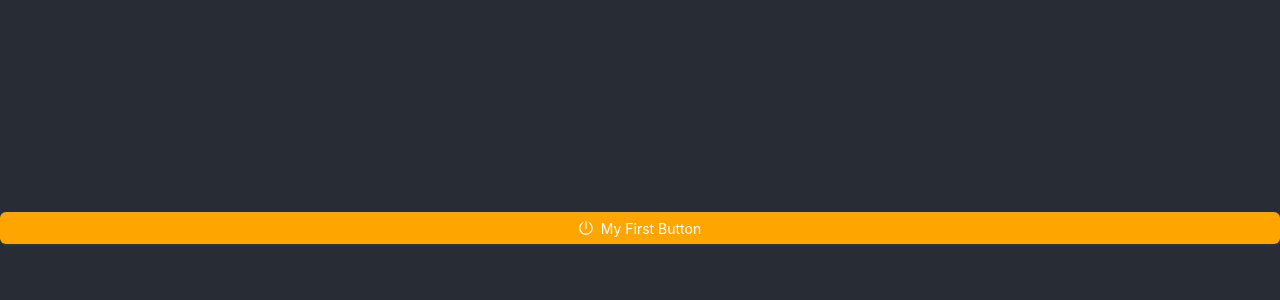
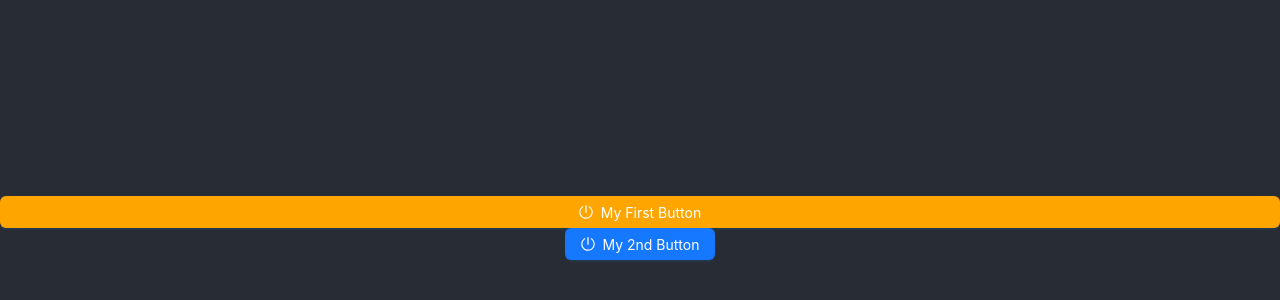
Before and after one commit to Shivani-Chandratike/first-app, a React (Create React App) app: page / in a window 1280 px wide. Shown: the part 172-472 px from the top of the page. Built offline with nearby package versions, Linux system fonts and the light colour scheme.

Commit message:
Add another button

```diff
--- a/src/App.js
+++ b/src/App.js
@@ -25,7 +25,15 @@ function App() {
         loading={loading}
         icon={<PoweroffOutlined />}
         className='my-button'
-        onClick={onButtonClick}>My First Button</Button>
+        onClick={onButtonClick}>
+        My First Button
+        </Button>
+
+        <Button type='primary'
+
+        loading={loading}
+        icon={<PoweroffOutlined />}
+        onClick={onButtonClick}>My 2nd Button</Button>
 
       </header>
     </div>
```
